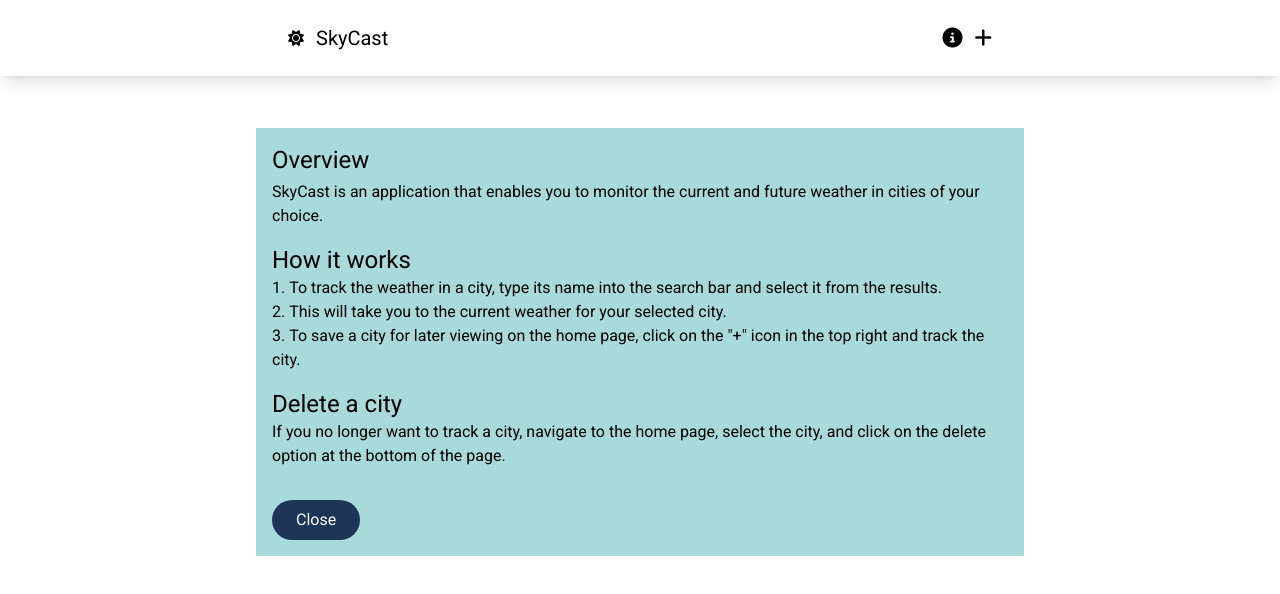
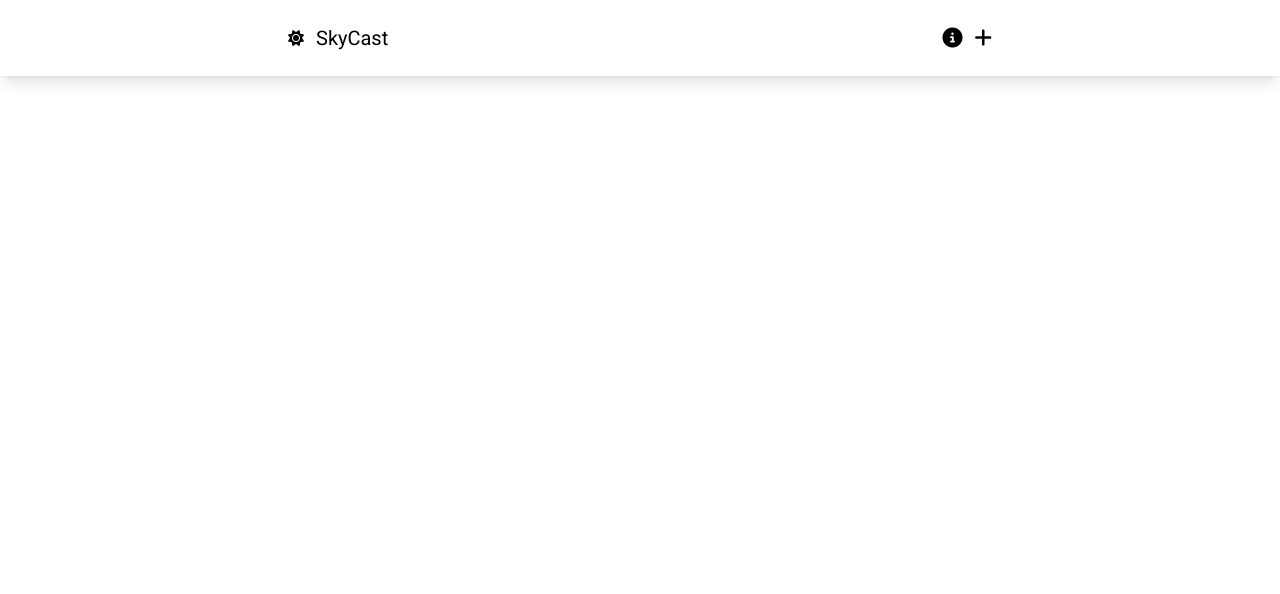
Before and after one commit to thatgirldorian/weather-app-vue, a Vue app: page / in a window 1280 px wide. Shown: the top 594 px of the page. Built offline with nearby package versions, Linux system fonts and the light colour scheme.

Commit message:
Added props

```diff
--- a/src/components/PopupModal.vue
+++ b/src/components/PopupModal.vue
@@ -1,6 +1,10 @@
 <template>
-    <div class="absolute w-full bg-opacity-30 h-screen top-0 left-0 flex justify-center px-8">
-        <div class="p-4 bg-secondary-color self-start mt-32 max-w-screen-md">
+    <div
+    v-show="modalActive"
+    class="absolute w-full bg-opacity-30 h-screen top-0 left-0 flex justify-center px-8">
+        <div
+        v-if="modalActive"
+        class="p-4 bg-secondary-color self-start mt-32 max-w-screen-md">
             <slot />
             <button class="text-white rounded-full mt-8 bg-primary-color py-2 px-6">Close</button>
         </div>
@@ -8,5 +12,10 @@
 </template>
 
 <script setup>
-
+defineProps({
+    modalActive: {
+        type: Boolean,
+        default: false,
+    }
+})
 </script>
```
